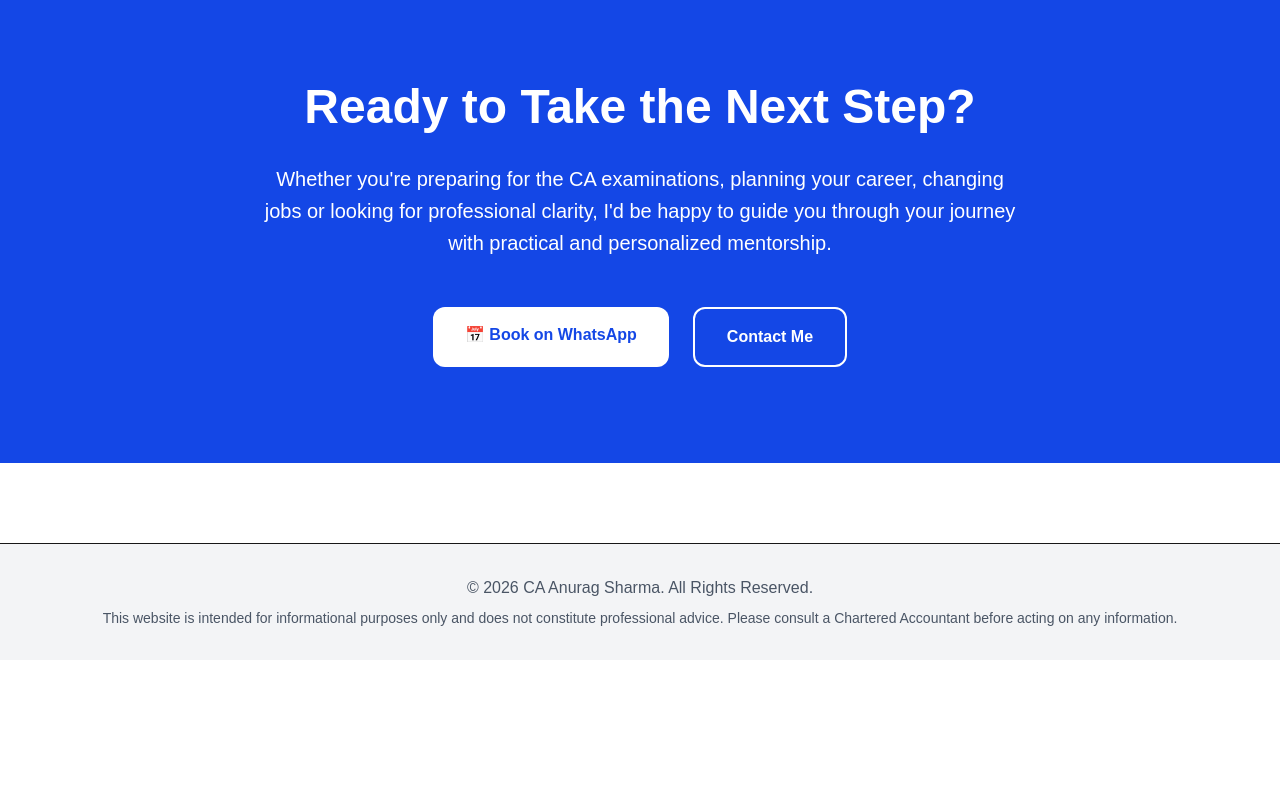
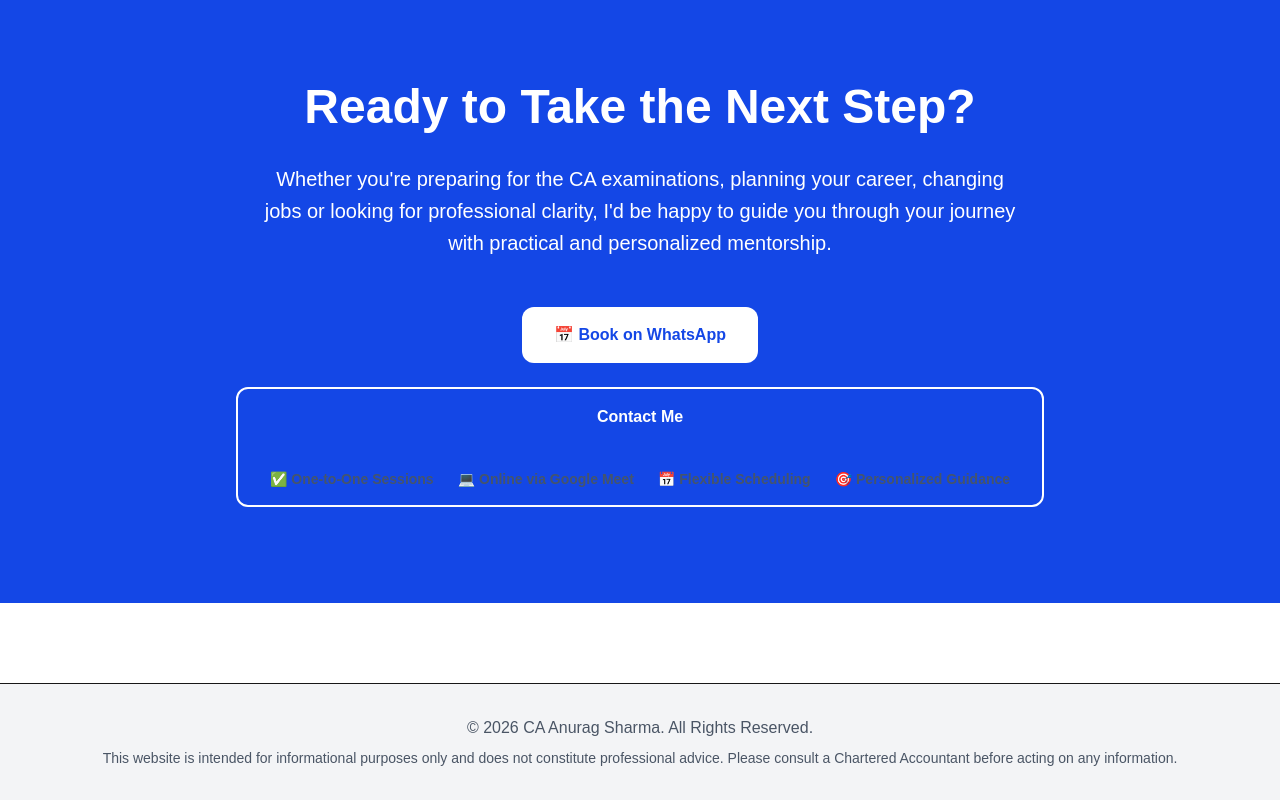
Before and after one commit to caanuragwriter/caanuragsharma-website, a Next.js app: page /mentorship in a window 1280 px wide. Shown: the part 4760-5560 px from the top of the page. Before the commit the page ends 5420 px from the top, so only its background shows below. Built offline with nearby package versions, Linux system fonts and the light colour scheme.

Commit message:
Add professional mentorship page

```diff
--- a/components/Mentorship.tsx
+++ b/components/Mentorship.tsx
@@ -601,6 +601,25 @@ export default function Mentorship() {
         className="border-2 border-white hover:bg-white hover:text-blue-700 px-8 py-4 rounded-xl font-semibold transition"
       >
         Contact Me
+<div className="mt-10 flex flex-wrap gap-6 text-sm text-slate-600">
+
+  <div className="flex items-center gap-2">
+    ✅ One-to-One Sessions
+  </div>
+
+  <div className="flex items-center gap-2">
+    💻 Online via Google Meet
+  </div>
+
+  <div className="flex items-center gap-2">
+    📅 Flexible Scheduling
+  </div>
+
+  <div className="flex items-center gap-2">
+    🎯 Personalized Guidance
+  </div>
+
+</div>
       </a>
 
     </div>
```
